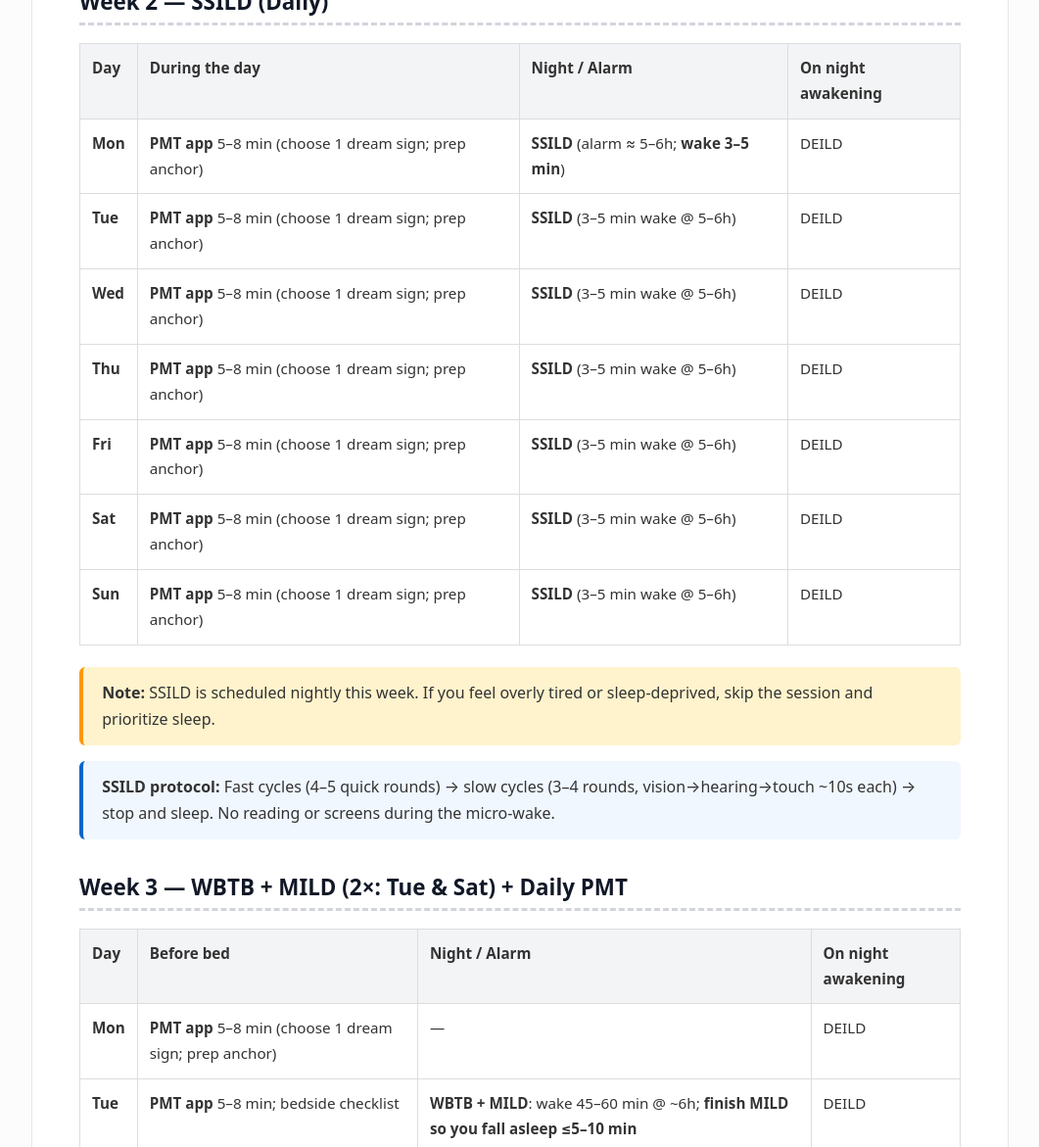
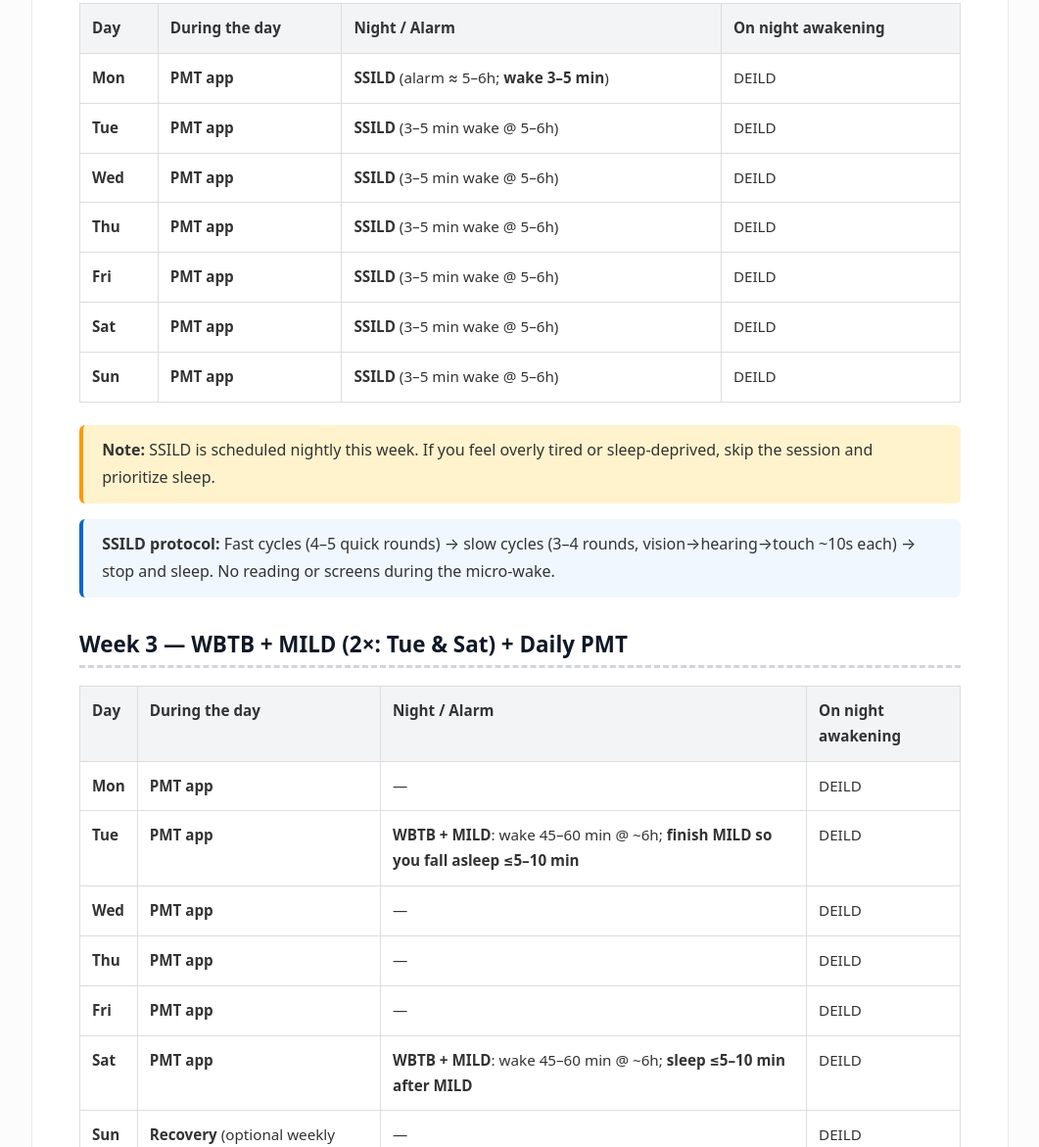
Before and after one commit to Ra13s/lucid-dreaming-guide, a plain HTML site: page index.html in a window 1280 px wide. Shown: the part 2354-3525 px from the top of the page at 98% size, without its empty margins (109-1170 px from the left). Drawn offline with Linux system fonts and the light colour scheme.

Commit message:
Simplify PMT app instructions in schedule tables
Removed detailed PMT app instructions from weekly schedule tables and updated column headers for consistency. Clarified the PMT app description to focus on its core function and purpose.

```diff
--- a/index.html
+++ b/index.html
@@ -208,7 +208,6 @@
 
     <h2>Part 1: The Core Routines</h2>
 
-<hr>
 
 <h2>Weekly Schedule — 8-Week Cycle</h2>
 
@@ -230,7 +229,7 @@
 <h3>Week 1 — TLR Focus (7 nights)</h3>
 <table>
   <thead>
-    <tr><th>Day</th><th>During the day</th><th>Night / Alarm</th><th>On night awakening</th></tr>
+    <tr><th>Day</th><th>Before bed</th><th>Night / Alarm</th><th>On night awakening</th></tr>
   </thead>
   <tbody>
     <tr><td><strong>Mon</strong></td><td><strong>TLR training</strong> (≈20 min)</td><td><strong>TLR cues</strong> start ≈ +6h</td><td>DEILD</td></tr>
@@ -251,13 +250,13 @@
     <tr><th>Day</th><th>During the day</th><th>Night / Alarm</th><th>On night awakening</th></tr>
   </thead>
   <tbody>
-    <tr><td><strong>Mon</strong></td><td><strong>PMT app</strong> 5–8 min (choose 1 dream sign; prep anchor)</td><td><strong>SSILD</strong> (alarm ≈ 5–6h; <strong>wake 3–5 min</strong>)</td><td>DEILD</td></tr>
-    <tr><td><strong>Tue</strong></td><td><strong>PMT app</strong> 5–8 min (choose 1 dream sign; prep anchor)</td><td><strong>SSILD</strong> (3–5 min wake @ 5–6h)</td><td>DEILD</td></tr>
-    <tr><td><strong>Wed</strong></td><td><strong>PMT app</strong> 5–8 min (choose 1 dream sign; prep anchor)</td><td><strong>SSILD</strong> (3–5 min wake @ 5–6h)</td><td>DEILD</td></tr>
-    <tr><td><strong>Thu</strong></td><td><strong>PMT app</strong> 5–8 min (choose 1 dream sign; prep anchor)</td><td><strong>SSILD</strong> (3–5 min wake @ 5–6h)</td><td>DEILD</td></tr>
-    <tr><td><strong>Fri</strong></td><td><strong>PMT app</strong> 5–8 min (choose 1 dream sign; prep anchor)</td><td><strong>SSILD</strong> (3–5 min wake @ 5–6h)</td><td>DEILD</td></tr>
-    <tr><td><strong>Sat</strong></td><td><strong>PMT app</strong> 5–8 min (choose 1 dream sign; prep anchor)</td><td><strong>SSILD</strong> (3–5 min wake @ 5–6h)</td><td>DEILD</td></tr>
-    <tr><td><strong>Sun</strong></td><td><strong>PMT app</strong> 5–8 min (choose 1 dream sign; prep anchor)</td><td><strong>SSILD</strong> (3–5 min wake @ 5–6h)</td><td>DEILD</td></tr>
+    <tr><td><strong>Mon</strong></td><td><strong>PMT app</strong></td><td><strong>SSILD</strong> (alarm ≈ 5–6h; <strong>wake 3–5 min</strong>)</td><td>DEILD</td></tr>
+    <tr><td><strong>Tue</strong></td><td><strong>PMT app</strong></td><td><strong>SSILD</strong> (3–5 min wake @ 5–6h)</td><td>DEILD</td></tr>
+    <tr><td><strong>Wed</strong></td><td><strong>PMT app</strong></td><td><strong>SSILD</strong> (3–5 min wake @ 5–6h)</td><td>DEILD</td></tr>
+    <tr><td><strong>Thu</strong></td><td><strong>PMT app</strong></td><td><strong>SSILD</strong> (3–5 min wake @ 5–6h)</td><td>DEILD</td></tr>
+    <tr><td><strong>Fri</strong></td><td><strong>PMT app</strong></td><td><strong>SSILD</strong> (3–5 min wake @ 5–6h)</td><td>DEILD</td></tr>
+    <tr><td><strong>Sat</strong></td><td><strong>PMT app</strong></td><td><strong>SSILD</strong> (3–5 min wake @ 5–6h)</td><td>DEILD</td></tr>
+    <tr><td><strong>Sun</strong></td><td><strong>PMT app</strong></td><td><strong>SSILD</strong> (3–5 min wake @ 5–6h)</td><td>DEILD</td></tr>
   </tbody>
 </table>
 <p class="warning-box"><strong>Note:</strong> SSILD is scheduled nightly this week. If you feel overly tired or sleep‑deprived, skip the session and prioritize sleep.</p>
@@ -267,15 +266,15 @@
 <h3>Week 3 — WBTB + MILD (2×: Tue & Sat) + Daily PMT</h3>
 <table>
   <thead>
-    <tr><th>Day</th><th>Before bed</th><th>Night / Alarm</th><th>On night awakening</th></tr>
+    <tr><th>Day</th><th>During the day</th><th>Night / Alarm</th><th>On night awakening</th></tr>
   </thead>
   <tbody>
-    <tr><td><strong>Mon</strong></td><td><strong>PMT app</strong> 5–8 min (choose 1 dream sign; prep anchor)</td><td>—</td><td>DEILD</td></tr>
-    <tr><td><strong>Tue</strong></td><td><strong>PMT app</strong> 5–8 min; bedside checklist</td><td><strong>WBTB + MILD</strong>: wake 45–60 min @ ~6h; <strong>finish MILD so you fall asleep ≤5–10 min</strong></td><td>DEILD</td></tr>
-    <tr><td><strong>Wed</strong></td><td><strong>PMT app</strong> 5–8 min</td><td>—</td><td>DEILD</td></tr>
-    <tr><td><strong>Thu</strong></td><td><strong>PMT app</strong> 5–8 min</td><td>—</td><td>DEILD</td></tr>
-    <tr><td><strong>Fri</strong></td><td><strong>PMT app</strong> 5–8 min</td><td>—</td><td>DEILD</td></tr>
-    <tr><td><strong>Sat</strong></td><td><strong>PMT app</strong> 5–8 min; bedside checklist</td><td><strong>WBTB + MILD</strong>: wake 45–60 min @ ~6h; <strong>sleep ≤5–10 min after MILD</strong></td><td>DEILD</td></tr>
+    <tr><td><strong>Mon</strong></td><td><strong>PMT app</strong></td><td>—</td><td>DEILD</td></tr>
+    <tr><td><strong>Tue</strong></td><td><strong>PMT app</strong></td><td><strong>WBTB + MILD</strong>: wake 45–60 min @ ~6h; <strong>finish MILD so you fall asleep ≤5–10 min</strong></td><td>DEILD</td></tr>
+    <tr><td><strong>Wed</strong></td><td><strong>PMT app</strong></td><td>—</td><td>DEILD</td></tr>
+    <tr><td><strong>Thu</strong></td><td><strong>PMT app</strong></td><td>—</td><td>DEILD</td></tr>
+    <tr><td><strong>Fri</strong></td><td><strong>PMT app</strong></td><td>—</td><td>DEILD</td></tr>
+    <tr><td><strong>Sat</strong></td><td><strong>PMT app</strong></td><td><strong>WBTB + MILD</strong>: wake 45–60 min @ ~6h; <strong>sleep ≤5–10 min after MILD</strong></td><td>DEILD</td></tr>
     <tr><td><strong>Sun</strong></td><td><strong>Recovery</strong> (optional weekly review 10 min)</td><td>—</td><td>DEILD</td></tr>
   </tbody>
 </table>
@@ -302,16 +301,16 @@
 <h3>Week 5 — SSILD (Daily)</h3>
 <table>
   <thead>
-    <tr><th>Day</th><th>Before bed</th><th>Night / Alarm</th><th>On night awakening</th></tr>
+    <tr><th>Day</th><th>During the day</th><th>Night / Alarm</th><th>On night awakening</th></tr>
   </thead>
   <tbody>
-    <tr><td><strong>Mon</strong></td><td><strong>PMT app</strong> 5–8 min (choose 1 dream sign; prep anchor)</td><td><strong>SSILD</strong> (alarm ≈ 5–6h; <strong>wake 3–5 min</strong>)</td><td>DEILD</td></tr>
-    <tr><td><strong>Tue</strong></td><td><strong>PMT app</strong> 5–8 min (choose 1 dream sign; prep anchor)</td><td><strong>SSILD</strong> (3–5 min wake @ 5–6h)</td><td>DEILD</td></tr>
-    <tr><td><strong>Wed</strong></td><td><strong>PMT app</strong> 5–8 min (choose 1 dream sign; prep anchor)</td><td><strong>SSILD</strong> (3–5 min wake @ 5–6h)</td><td>DEILD</td></tr>
-    <tr><td><strong>Thu</strong></td><td><strong>PMT app</strong> 5–8 min (choose 1 dream sign; prep anchor)</td><td><strong>SSILD</strong> (3–5 min wake @ 5–6h)</td><td>DEILD</td></tr>
-    <tr><td><strong>Fri</strong></td><td><strong>PMT app</strong> 5–8 min (choose 1 dream sign; prep anchor)</td><td><strong>SSILD</strong> (3–5 min wake @ 5–6h)</td><td>DEILD</td></tr>
-    <tr><td><strong>Sat</strong></td><td><strong>PMT app</strong> 5–8 min (choose 1 dream sign; prep anchor)</td><td><strong>SSILD</strong> (3–5 min wake @ 5–6h)</td><td>DEILD</td></tr>
-    <tr><td><strong>Sun</strong></td><td><strong>PMT app</strong> 5–8 min (choose 1 dream sign; prep anchor)</td><td><strong>SSILD</strong> (3–5 min wake @ 5–6h)</td><td>DEILD</td></tr>
+    <tr><td><strong>Mon</strong></td><td><strong>PMT app</strong></td><td><strong>SSILD</strong> (alarm ≈ 5–6h; <strong>wake 3–5 min</strong>)</td><td>DEILD</td></tr>
+    <tr><td><strong>Tue</strong></td><td><strong>PMT app</strong></td><td><strong>SSILD</strong> (3–5 min wake @ 5–6h)</td><td>DEILD</td></tr>
+    <tr><td><strong>Wed</strong></td><td><strong>PMT app</strong></td><td><strong>SSILD</strong> (3–5 min wake @ 5–6h)</td><td>DEILD</td></tr>
+    <tr><td><strong>Thu</strong></td><td><strong>PMT app</strong></td><td><strong>SSILD</strong> (3–5 min wake @ 5–6h)</td><td>DEILD</td></tr>
+    <tr><td><strong>Fri</strong></td><td><strong>PMT app</strong></td><td><strong>SSILD</strong> (3–5 min wake @ 5–6h)</td><td>DEILD</td></tr>
+    <tr><td><strong>Sat</strong></td><td><strong>PMT app</strong></td><td><strong>SSILD</strong> (3–5 min wake @ 5–6h)</td><td>DEILD</td></tr>
+    <tr><td><strong>Sun</strong></td><td><strong>PMT app</strong></td><td><strong>SSILD</strong> (3–5 min wake @ 5–6h)</td><td>DEILD</td></tr>
   </tbody>
 </table>
 <p class="warning-box"><strong>Note:</strong> SSILD is scheduled nightly this week. If you feel overly tired or sleep‑deprived, skip the session and prioritize sleep.</p>
@@ -320,15 +319,15 @@
 <h3>Week 6 — WBTB + MILD (2×: Tue & Sat) + Daily PMT</h3>
 <table>
   <thead>
-    <tr><th>Day</th><th>Before bed</th><th>Night / Alarm</th><th>On night awakening</th></tr>
+    <tr><th>Day</th><th>During the day</th><th>Night / Alarm</th><th>On night awakening</th></tr>
   </thead>
   <tbody>
-    <tr><td><strong>Mon</strong></td><td><strong>PMT app</strong> 5–8 min</td><td>—</td><td>DEILD</td></tr>
-    <tr><td><strong>Tue</strong></td><td><strong>PMT app</strong> 5–8 min; bedside checklist</td><td><strong>WBTB + MILD</strong> (45–60 min wake @ ~6h; sleep ≤5–10 min after MILD)</td><td>DEILD</td></tr>
-    <tr><td><strong>Wed</strong></td><td><strong>PMT app</strong> 5–8 min</td><td>—</td><td>DEILD</td></tr>
-    <tr><td><strong>Thu</strong></td><td><strong>PMT app</strong> 5–8 min</td><td>—</td><td>DEILD</td></tr>
-    <tr><td><strong>Fri</strong></td><td><strong>PMT app</strong> 5–8 min</td><td>—</td><td>DEILD</td></tr>
-    <tr><td><strong>Sat</strong></td><td><strong>PMT app</strong> 5–8 min; bedside checklist</td><td><strong>WBTB + MILD</strong> (45–60 min wake @ ~6h; sleep ≤5–10 min after MILD)</td><td>DEILD</td></tr>
+    <tr><td><strong>Mon</strong></td><td><strong>PMT app</strong></td><td>—</td><td>DEILD</td></tr>
+    <tr><td><strong>Tue</strong></td><td><strong>PMT app</strong></td><td><strong>WBTB + MILD</strong> (45–60 min wake @ ~6h; sleep ≤5–10 min after MILD)</td><td>DEILD</td></tr>
+    <tr><td><strong>Wed</strong></td><td><strong>PMT app</strong></td><td>—</td><td>DEILD</td></tr>
+    <tr><td><strong>Thu</strong></td><td><strong>PMT app</strong></td><td>—</td><td>DEILD</td></tr>
+    <tr><td><strong>Fri</strong></td><td><strong>PMT app</strong></td><td>—</td><td>DEILD</td></tr>
+    <tr><td><strong>Sat</strong></td><td><strong>PMT app</strong></td><td><strong>WBTB + MILD</strong> (45–60 min wake @ ~6h; sleep ≤5–10 min after MILD)</td><td>DEILD</td></tr>
     <tr><td><strong>Sun</strong></td><td><strong>Recovery</strong></td><td>—</td><td>DEILD</td></tr>
   </tbody>
 </table>
@@ -441,7 +440,7 @@
         </blockquote>
 
         <div class="info-box">
-            <p><strong>Prospective Memory Training (PMT):</strong> To strengthen MILD, LaBerge recommends brief prospective‑memory training. Do <em>daily 5–8 minutes</em> of PMT to prime the "morning‑plan" feeling before attempt nights.
+            <p><strong>Prospective Memory Training (PMT):</strong> The app gives you four random daytime targets; catch the first time each occurs (you can add your own). <strong>Why:</strong> trains prospective memory that powers MILD—originally recommended by LaBerge.
             <a href="https://ra13s.github.io/prospective-memory-trainer/" style="color:#0066cc; font-weight:600;">Prospective Memory Trainer →</a></p>
         </div>
 
```
